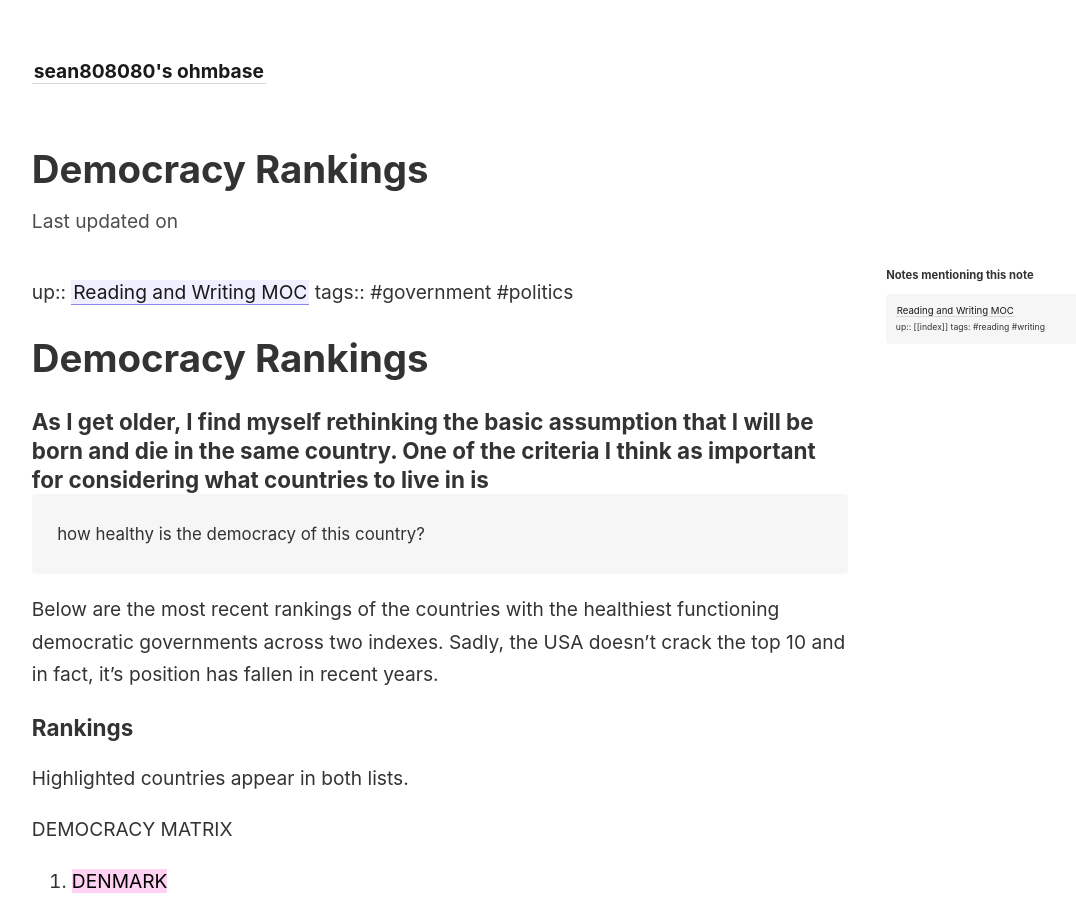
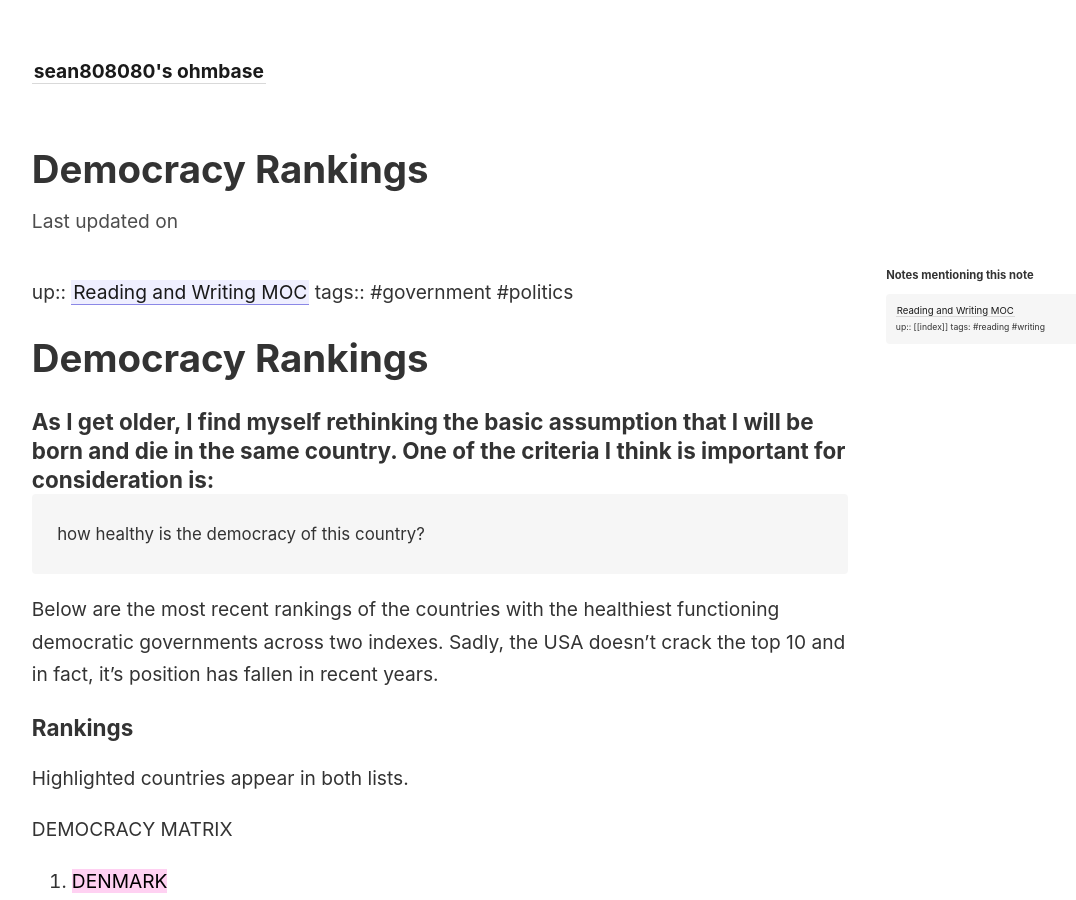
Before and after one commit to sean808080/digital-garden-jekyll, a Jekyll site: the page built from _notes/Democracy Rankings.md, in a window 1280 px wide and 900 px high. Shown: the whole window, without its empty margins (45-1121 px from the left). Built offline with Jekyll 4.4.1, drawn with Linux system fonts in a browser that asks for light colours.

Commit message:
PUSH NOTE : Democracy rankings.md

```diff
--- a/_notes/Democracy Rankings.md
+++ b/_notes/Democracy Rankings.md
@@ -9,7 +9,7 @@ tags:: #government #politics
 
 # Democracy Rankings
 
-### As I get older, I find myself rethinking the basic assumption that I will be born and die in the same country.  One of the criteria I think as important for considering what countries to live in is
+### As I get older, I find myself rethinking the basic assumption that I will be born and die in the same country.  One of the criteria I think is important for consideration is:
 
 > how healthy is the democracy of this country?
 
```
